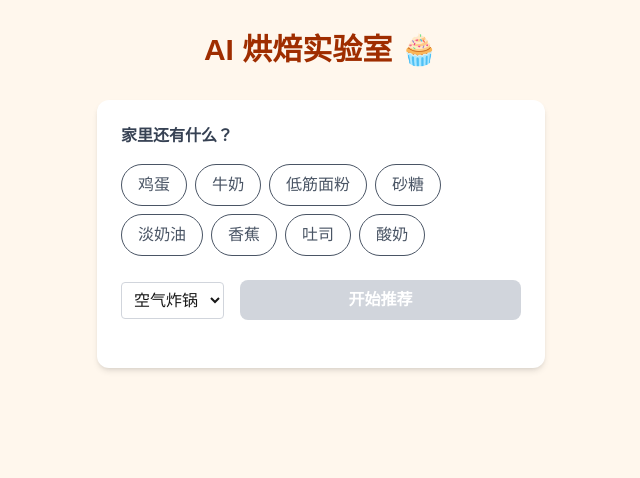
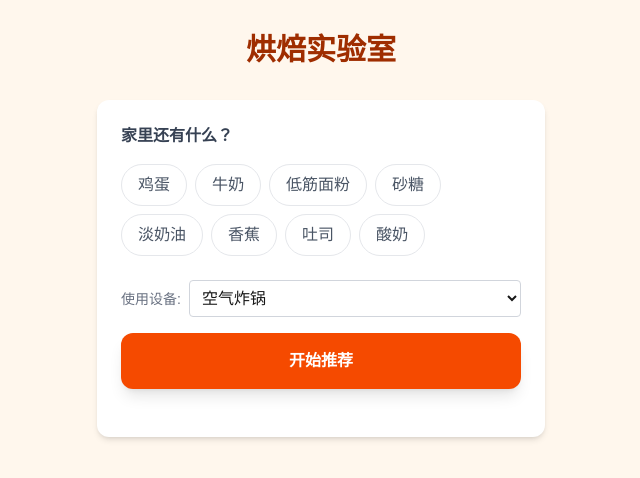
Before and after one commit to ii50-txt/baking-web, a Next.js app: page / in a window 1280 px wide. Shown: the top 478 px of the page, without its empty margins (319-959 px from the left). Built offline with nearby package versions, Linux system fonts and the light colour scheme.

Commit message:
优化：更新按钮文案并锁定原材料按钮

```diff
--- a/src/app/page.tsx
+++ b/src/app/page.tsx
@@ -5,11 +5,15 @@ export default function Home() {
   const [selected, setSelected] = useState<string[]>([]);
   const [device, setDevice] = useState('空气炸锅');
   const [recipe, setRecipe] = useState<any>(null);
-  const [loading, setLoading] = useState(false);
+  const [loading, setLoading] = useState(false); // 这里定义的是 loading
 
   const ingredients = ["鸡蛋", "牛奶", "低筋面粉", "砂糖", "淡奶油", "香蕉", "吐司", "酸奶"];
 
   const handleGenerate = async () => {
+    if (selected.length === 0) {
+      alert("请至少选择一个原材料哦！");
+      return;
+    }
     setLoading(true);
     try {
       const res = await fetch('/api/baking', {
@@ -25,38 +29,88 @@ export default function Home() {
     setLoading(false);
   };
 
+  const toggleIngredient = (item: string) => {
+    // 如果正在加载，则不允许修改
+    if (loading) return;
+    setSelected(prev =>
+      prev.includes(item) ? prev.filter(i => i !== item) : [...prev, item]
+    );
+  };
+
   return (
     <main className="min-h-screen p-8 bg-orange-50 flex flex-col items-center">
-      <h1 className="text-3xl font-bold text-orange-800 mb-8">AI 烘焙实验室 🧁</h1>
+      <h1 className="text-3xl font-bold text-orange-800 mb-8">烘焙实验室 </h1>
 
       <div className="bg-white p-6 rounded-xl shadow-md w-full max-w-md">
         <p className="mb-4 font-bold text-gray-700">家里还有什么？</p>
+
+        {/* 原材料选择区域 */}
         <div className="flex flex-wrap gap-2 mb-6">
           {ingredients.map(item => (
-            <button key={item}
-              onClick={() => setSelected(prev => prev.includes(item) ? prev.filter(i => i!==item) : [...prev, item])}
-              className={`px-4 py-2 rounded-full border ${selected.includes(item) ? 'bg-orange-500 text-white' : 'bg-white text-gray-600'}`}>
+            <button
+              key={item}
+              disabled={loading} // 正在查找时禁用原材料按钮
+              onClick={() => toggleIngredient(item)}
+              className={`px-4 py-2 rounded-full border transition-all ${
+                selected.includes(item)
+                  ? 'bg-orange-500 text-white border-orange-500'
+                  : 'bg-white text-gray-600 border-gray-200'
+              } ${loading ? 'opacity-50 cursor-not-allowed' : 'hover:border-orange-300'}`}
+            >
               {item}
             </button>
           ))}
         </div>
 
-        <div className="flex gap-4 items-center mb-6">
-          <select value={device} onChange={e => setDevice(e.target.value)} className="p-2 rounded border border-gray-300 bg-white">
-            <option>空气炸锅</option>
-            <option>烤箱</option>
-          </select>
-          <button onClick={handleGenerate} disabled={loading || selected.length === 0}
-            className="flex-1 bg-orange-600 text-white py-2 rounded-lg font-bold hover:bg-orange-700 disabled:bg-gray-300">
-            {loading ? "GPT 正在思考..." : "开始推荐"}
+        <div className="flex flex-col gap-4 mb-6">
+          <div className="flex items-center gap-2">
+            <span className="text-sm text-gray-500 font-medium">使用设备:</span>
+            <select
+              value={device}
+              disabled={loading}
+              onChange={e => setDevice(e.target.value)}
+              className="flex-1 p-2 rounded border border-gray-300 bg-white focus:outline-none focus:ring-2 focus:ring-orange-500 disabled:bg-gray-100"
+            >
+              <option>空气炸锅</option>
+              <option>烤箱</option>
+              <option>微波炉</option>
+            </select>
+          </div>
+
+          {/* 生成按钮 */}
+          <button
+            onClick={handleGenerate}
+            disabled={loading}
+            className={`w-full py-4 rounded-xl text-white font-bold transition-all shadow-lg ${
+              loading
+                ? 'bg-gray-400 cursor-not-allowed scale-95'
+                : 'bg-orange-600 hover:bg-orange-700 hover:scale-[1.02] active:scale-95'
+            }`}
+          >
+            {loading ? (
+              <span className="flex items-center justify-center gap-2">
+                <span className="animate-spin text-lg">⏳</span>
+                正在寻找，稍等...
+              </span>
+            ) : '开始推荐'}
           </button>
         </div>
 
-        {recipe && (
-          <div className="border-t-2 border-orange-100 pt-4 mt-4 animate-in fade-in shadow-inner p-4 rounded-lg bg-orange-50">
+        {/* 结果显示区域 */}
+        {recipe && !loading && (
+          <div className="border-t-2 border-orange-100 pt-4 mt-4 animate-in fade-in slide-in-from-bottom-4 duration-500 shadow-inner p-4 rounded-lg bg-orange-50">
             <h2 className="text-xl font-bold text-orange-900 mb-2">{recipe.title}</h2>
-            <p className="text-gray-700 text-sm mb-4 whitespace-pre-line">{recipe.steps}</p>
-            <a href={recipe.videoUrl} target="_blank" className="block text-center bg-pink-500 text-white py-2 rounded-lg font-bold hover:bg-pink-600">
+            <div className="bg-white/50 p-3 rounded-md mb-4 border border-orange-100">
+              <p className="text-gray-700 text-sm whitespace-pre-line leading-relaxed">
+                {recipe.steps}
+              </p>
+            </div>
+            <a
+              href={recipe.videoUrl}
+              target="_blank"
+              rel="noopener noreferrer"
+              className="block text-center bg-pink-500 text-white py-3 rounded-lg font-bold hover:bg-pink-600 transition-colors shadow-md"
+            >
               去 B站 看视频教学 📺
             </a>
           </div>
```
